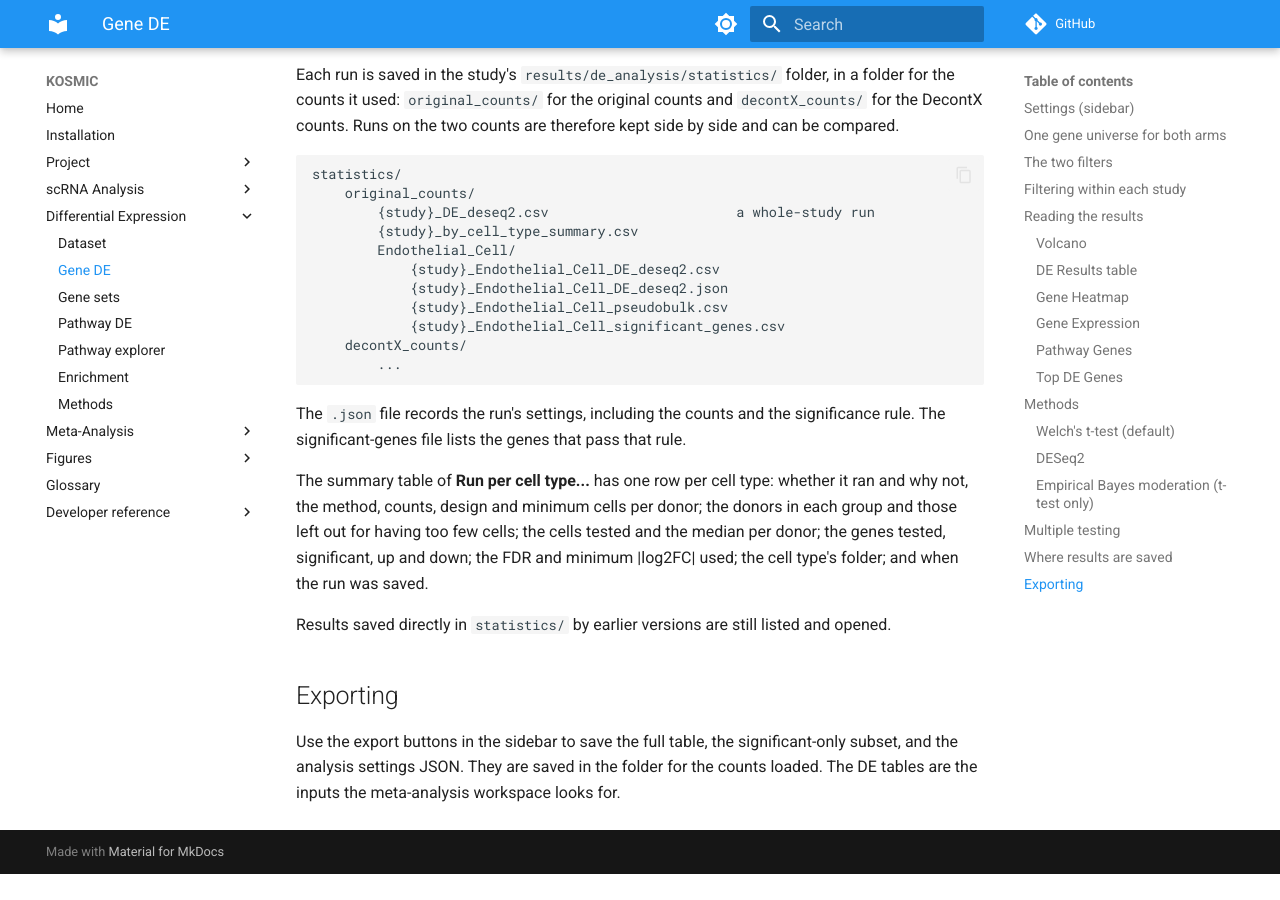
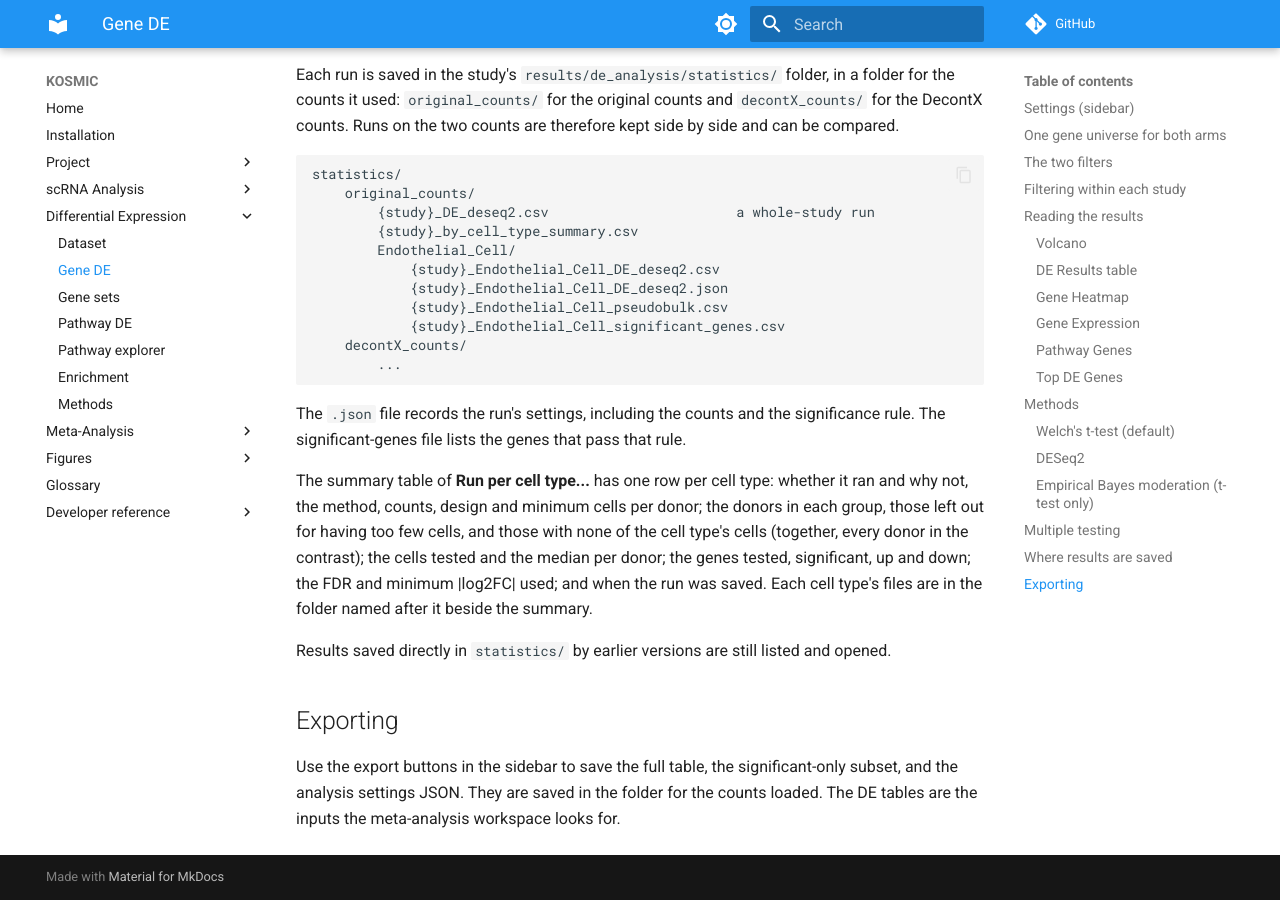
Before and after one commit to GoodbyeWilson/kosmic, an MkDocs documentation site: the page built from kosmic/gui/help/content/de/gene_de.md, in a window 1280 px wide and 900 px high, scrolled down 5103 px. Built offline with MkDocs 1.6.1 and Material for MkDocs 9.7.7, drawn with Linux system fonts in a browser that asks for light colours; comment, search, counter and statistics services are not loaded; before the commit the page ends 5977 px from its top, so only the background shows below that.

Commit message:
DE: count donors without cells; drop the summary's folder column
- Per-cell-type summary gains n_donors_without_cells; the four donor columns now sum to the contrast's donors
- The folder column is removed; each run's folder is named after its cell type
- Apply filters matches a run's summary row by cell type and method
- ADR-015, Gene DE help and tests updated

```diff
--- a/kosmic/gui/help/content/de/gene_de.md
+++ b/kosmic/gui/help/content/de/gene_de.md
@@ -225,10 +225,12 @@ pass that rule.
 
 The summary table of **Run per cell type...** has one row per cell
 type: whether it ran and why not, the method, counts, design and
-minimum cells per donor; the donors in each group and those left out
-for having too few cells; the cells tested and the median per donor;
+minimum cells per donor; the donors in each group, those left out
+for having too few cells, and those with none of the cell type's cells
+(together, every donor in the contrast); the cells tested and the median per donor;
 the genes tested, significant, up and down; the FDR and minimum
-|log2FC| used; the cell type's folder; and when the run was saved.
+|log2FC| used; and when the run was saved. Each cell type's files are in
+the folder named after it beside the summary.
 
 Results saved directly in `statistics/` by earlier versions are still
 listed and opened.
```
Also changed, not shown: docs/ADR-015-de-outputs-per-counts-and-cell-type.md (+8 -4 lines), 3 other files.
